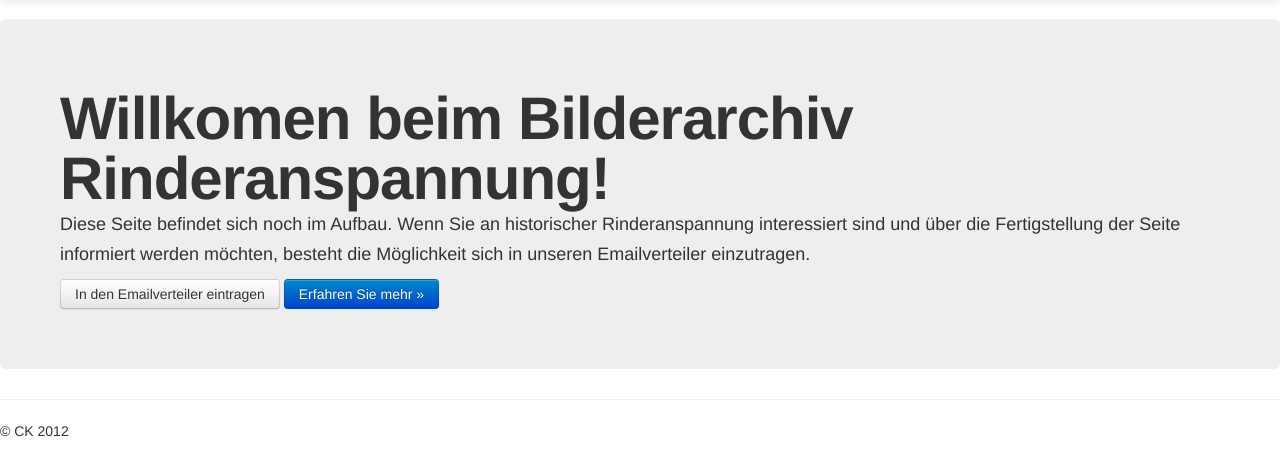
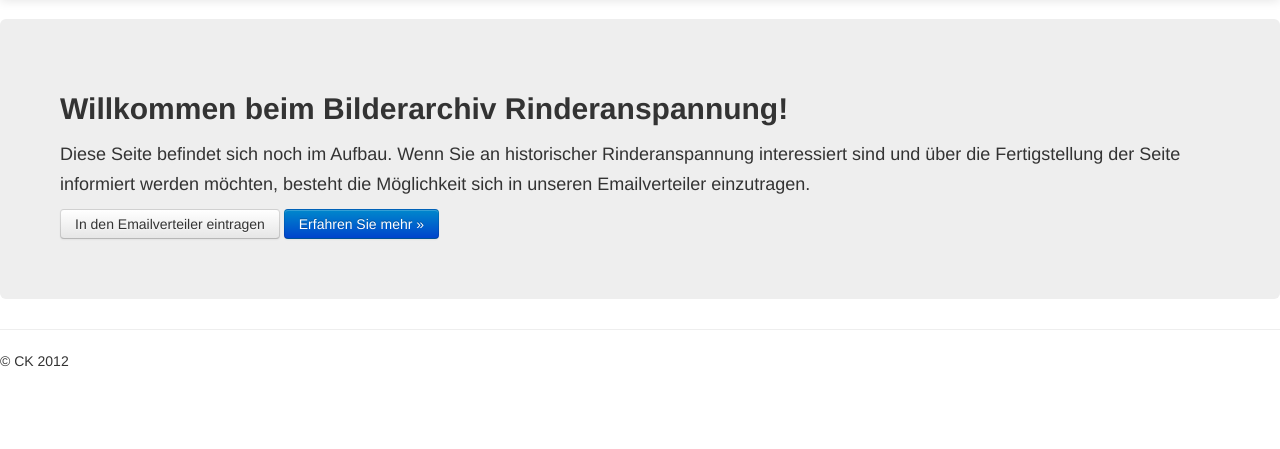
Before and after one commit to mschuetz/tamaraw, a Flask app: page / in a window 1280 px wide. Shown: the part 41-490 px from the top of the page. Run offline with Flask 2, Linux system fonts and the light colour scheme; parts of the project's set-up code (start-up, migrations or seed data) failed here and were passed over; some libraries are stand-ins or nearby versions.

Commit message:
fixed text

```diff
--- a/src/tamaraw/templates/image.html
+++ b/src/tamaraw/templates/image.html
@@ -80,7 +80,7 @@
 			{% endfor %}
 			<dt>Empfohlene Zitierweise</dt>
 			<dd>„{{image.prop_title}}{% if image.prop_location or image.prop_creation_year%}, {%endif%}{{[image.prop_location, image.prop_creation_year]|filter|join(', ')}}“
-				in: Bildarchiv Rinderanspannung &lt;{{request.base_url}}&gt; (Stand: {{(image.updated_at or image.created_at) | date_format}})</dd>
+				in: Bilderarchiv Rinderanspannung &lt;{{request.base_url}}&gt; (Stand: {{(image.updated_at or image.created_at) | date_format}})</dd>
 		</dl>
 		{% if 'username' in session %}
 			<a href="{{url_for('edit_image', store_key=image.store_key)}}" class="btn btn-primary span1"> Edit </a>
--- a/src/tamaraw/templates/start.html
+++ b/src/tamaraw/templates/start.html
@@ -30,7 +30,7 @@
 </div>
 
 <div class="hero-unit">
-	<h1> Willkomen beim Bilderarchiv Rinderanspannung! </h1>
+	<h2> Willkommen beim Bilderarchiv Rinderanspannung! </h2>
 	<p>
 		Diese Seite befindet sich noch im Aufbau. Wenn Sie an historischer Rinderanspannung interessiert sind
 		und über die Fertigstellung der Seite informiert werden möchten, besteht die Möglichkeit sich in
```
